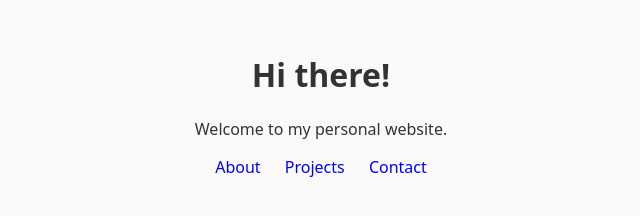
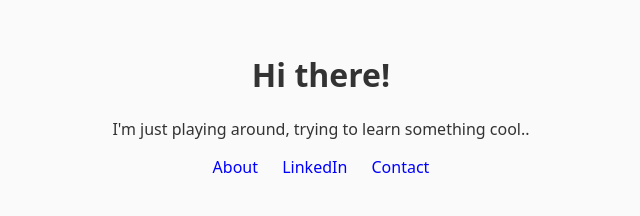
Before and after one commit to matildahellstrom/matildasite, a website built with Vite: page index.html in a window 1280 px wide. Shown: the whole page, without its empty margins (319-959 px from the left). Built offline with nearby package versions, Linux system fonts and the light colour scheme.

Commit message:
Added Linkedin link

```diff
--- a/index.html
+++ b/index.html
@@ -9,10 +9,10 @@
   <body>
     <main>
       <h1>Hi there!</h1>
-      <p>Welcome to my personal website.</p>
+      <p>I'm just playing around, trying to learn something cool..</p>
       <nav>
         <a href="#about">About</a>
-        <a href="#projects">Projects</a>
+        <a href="https://www.linkedin.com/in/matilda-hellstrom/" target="_blank">LinkedIn</a>
         <a href="mailto:mathe@chalmers.se">Contact</a>
       </nav>
     </main>
```
